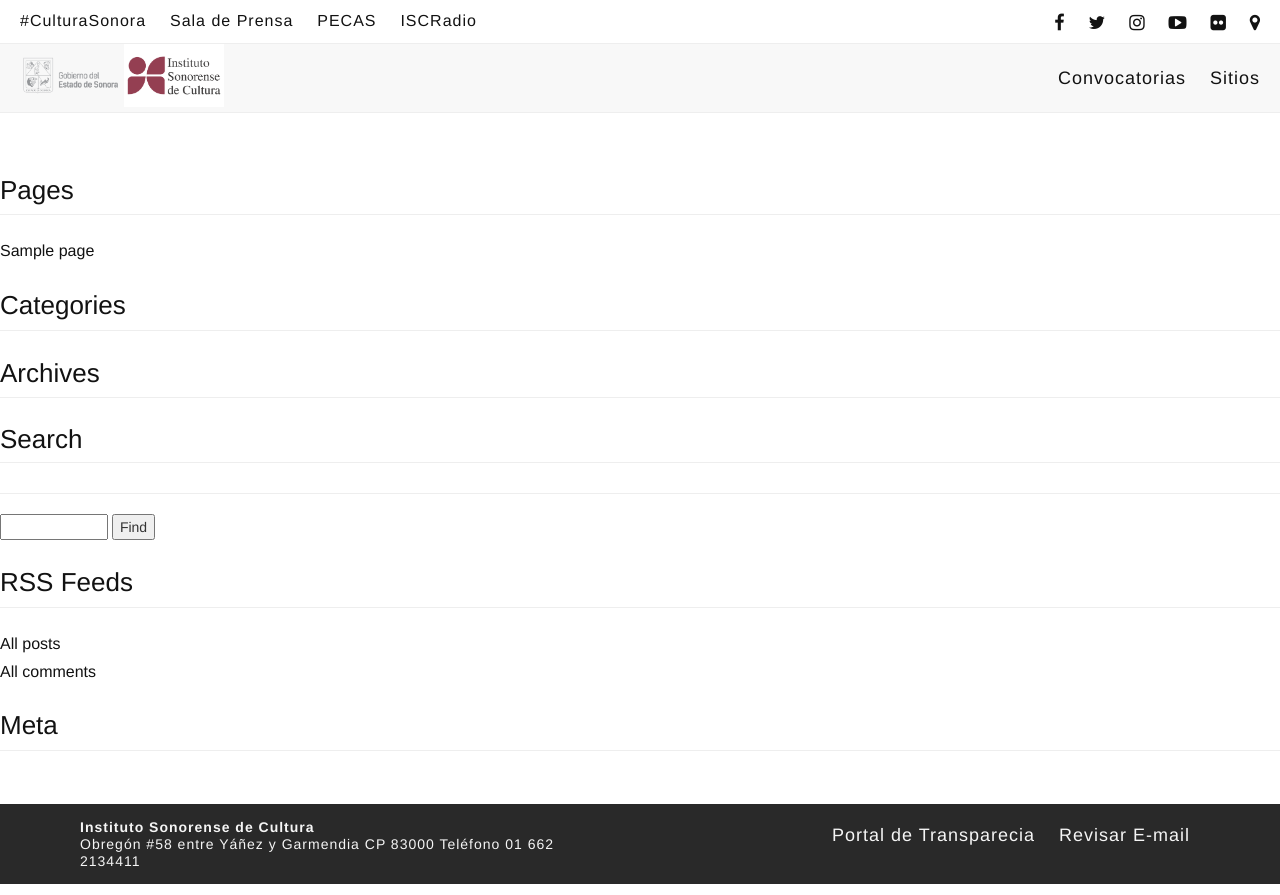
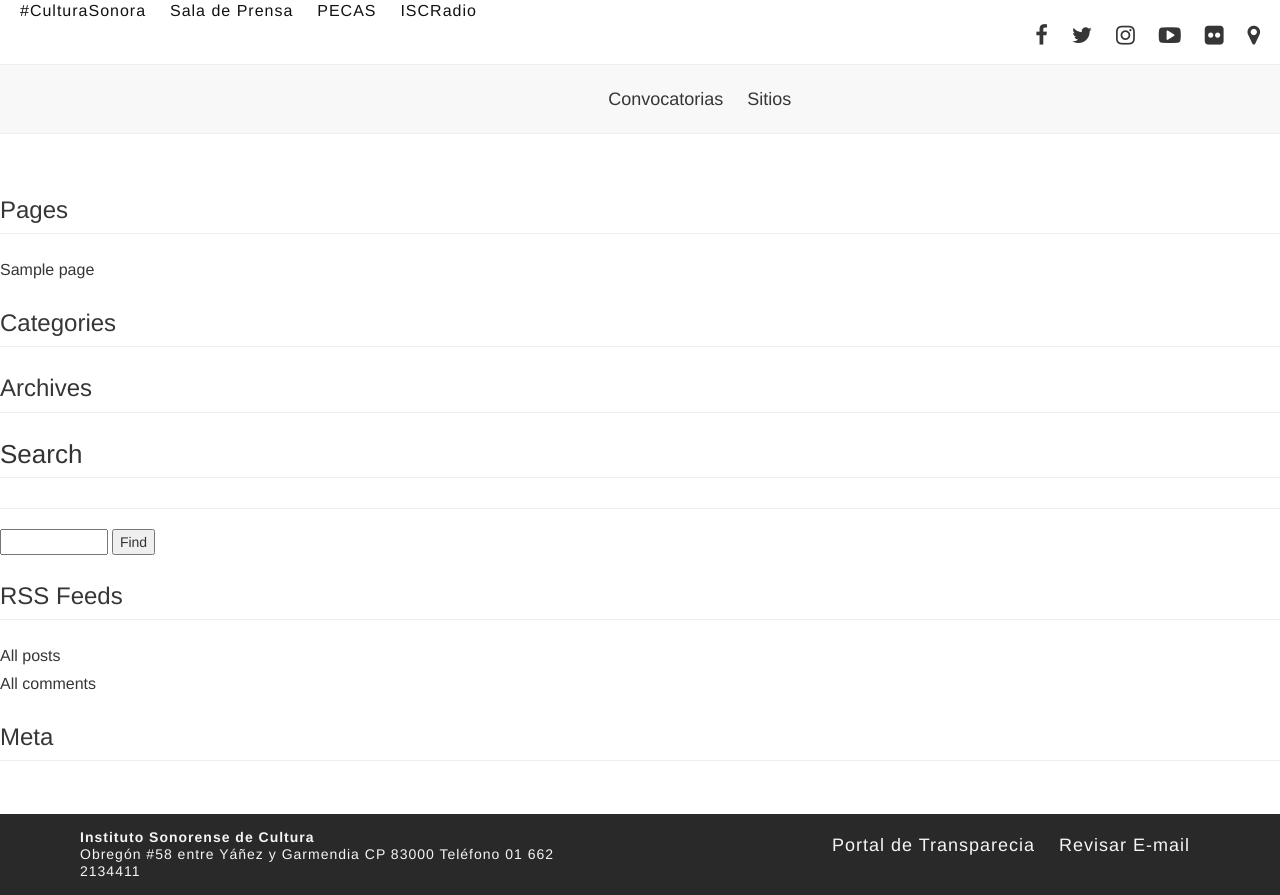
Before and after one commit to abrahamhinojo/isc, a WordPress theme: template themes/isc/archive.php in a window 1280 px wide. Run offline with PHP 8.4 and a stand-in for WordPress, Linux system fonts and the light colour scheme; the site name, menu and one post (Sample post) are stand-ins, and other content is empty; some libraries are stand-ins or nearby versions.

Commit message:
estilos varios

```diff
--- a/themes/isc/style.css
+++ b/themes/isc/style.css
@@ -267,13 +267,12 @@ body {
 #header .header-wrap-social {
   background-color: #fff;
   border-bottom: 1px solid #eee;
-  padding-top: 10px
 }
 #header .header-wrap {
   background-color: #f8f8f8;
   border-bottom: 1px solid #eee;
 }
-#header .header-wrap .header-logo{
+#header .header-logo{
   display: inline-block;
   background-size: 100px;
   background-repeat: no-repeat;
@@ -285,14 +284,22 @@ body {
   white-space: nowrap;
   overflow: hidden;
 }
-#header .header-wrap .gob-logo {
+.header-wrap #blog-title {
+  display: none;
+}
+#header .gob-logo {
   background-image: url('assets/escudo-gobierno-01.png');
 }
-#header .header-wrap .isc-logo {
+#header .sonora-logo {
+  background-image: url('assets/LogoSonora-01.png');
+  width: 155px;
+  background-size: 160px;
+}
+#header .isc-logo {
   background-image: url('assets/ISC-01-blanco.png');
 }
-#header .header-wrap .isc-logo-color {
-  background-image: url('assets/ISC-logo-color.png');
+#header .isc-logo-color {
+  background-image: url('assets/ISC-01-color.png');
   background-position: 0;
 }
 #header h1 {
@@ -308,44 +315,43 @@ body {
 }
 #header .social-nav {
   float: right;
+  padding: 20px 10px 8px;
 }
 #header .main-nav ul li a {
   display: block;
-  color: #121212;
+  color: #363636;
   font-size: 18px;
-  font-weight: 100;
-  letter-spacing: 1px;
+  font-weight: 300;
+  letter-spacing: 0px;
   padding-top: 20px;
   padding-bottom: 20px;
 }
-@media (max-width: 1059px) {
+@media (max-width: 1199px) {
   #header .main-nav ul li a {
-    font-size: 15px;
-    padding-top: 22px;
-    padding-bottom: 22px;
+    font-size: 14px;
   }
 }
 #header .cultural-nav ul li a {
   display: block;
   font-size: 16px;
-  font-weight: 100;
+  font-weight: 300;
   letter-spacing: 1px;
   padding-bottom: 10px;
   color: #121212;
 }
 #header .social-nav ul li a {
   display: block;
-  font-size: 18px;
+  font-size: 22px;
   padding-top: 4px;
   padding-bottom: 10px;
-  color: #121212;
+  color: #363636;
 }
 #header .main-nav-toggle {
     background-color: transparent;
     color: #121212;
     font-size: 30px;
     border-width: 0;
-    margin: 15px;
+    margin: 17px 20px;
     cursor: pointer;
 }
 
@@ -443,14 +447,27 @@ body {
     font-size: 30px;
   }
 }
-@media (min-width: 980px) {
+@media (min-width: 992px) {
   #header .main-nav-toggle {
     display: none;
   }
 
   #header .main-nav {
     display: block;
-    float: right;
+    margin: auto;
+    text-align: center;
+  }
+}
+@media (max-width: 991px) {
+  .header-wrap #blog-title {
+    display: block;
+  }
+  .header-wrap-social #blog-title {
+    display: none;
+  }
+  #header .social-nav {
+      float: none;
+      text-align: center;
   }
 }
 
@@ -464,7 +481,7 @@ body {
 }
 #footer .contact {
   font-size: 14px;
-  font-weight: 100;
+  font-weight: 300;
   line-height: 1.2;
   letter-spacing: 1px;
   padding: 0 10px;
@@ -481,7 +498,7 @@ body {
   display: block;
   color: #f5f5f5;
   font-size: 18px;
-  font-weight: 100;
+  font-weight: 300;
   letter-spacing: 1px;
   padding-top: 4px;
 }
@@ -838,23 +857,25 @@ line-height: 1;
 .post .entry-content p,
 .page .entry-content p,
 .post .entry-content ul,
-.page .entry-content ul
+.page .entry-content ul,
+.post .entry-content table,
+.page .entry-content table
 {
   margin-bottom: 1.5em;
 }
 .post .entry-content strong, .page .entry-content strong {
-  font-weight: normal;
+  font-weight: 700;
 }
 .entry-meta {
   padding-top: 20px;
   font-size: 16px;
   letter-spacing: 1px;
-  font-weight: 100;
+  font-weight: 300;
 }
 
 .navigation {
   font-size: 18px;
-  font-weight: 100;
+  font-weight: 300;
 }
 #s-no-results {
     height: 36px;
@@ -926,37 +936,37 @@ div.sidebar {
 }
 
 div.sidebar h3 {
-  font-size: 26px;
-  font-weight: 100;
+  font-size: 24px;
+  font-weight: 400;
   padding-bottom: 10px;
   border-bottom: 1px solid #eee;
   margin-bottom: 20px;
-  color: #121212
+  color: #363636
 }
 div.sidebar ul ul {
   margin-left: 0;
 }
 div.sidebar ul ul li {
   list-style-type: none;
-  font-weight: 100;
+  font-weight: 300;
   padding-top: 5px;
   font-size: 16px
 }
 div.sidebar ul ul li a {
-  color: #121212
+  color: #363636
 }
 div.sidebar ul ul li a:hover {
   color: #881543;
-  text-decoration: none;
 }
 div.sidebar label {
-    font-weight: 100;
+    font-weight: 400;
     font-size: 26px;
     display: block;
     padding-bottom: 10px;
     margin-bottom: 20px;
     border-bottom: 1px solid #eee;
     line-height: 1;
+    color: #333
 }
 .widget_search form div input[type=text]{
     height: 36px;
```
Also changed, not shown: other parts of themes/isc/style.css (+36 -47 lines).
